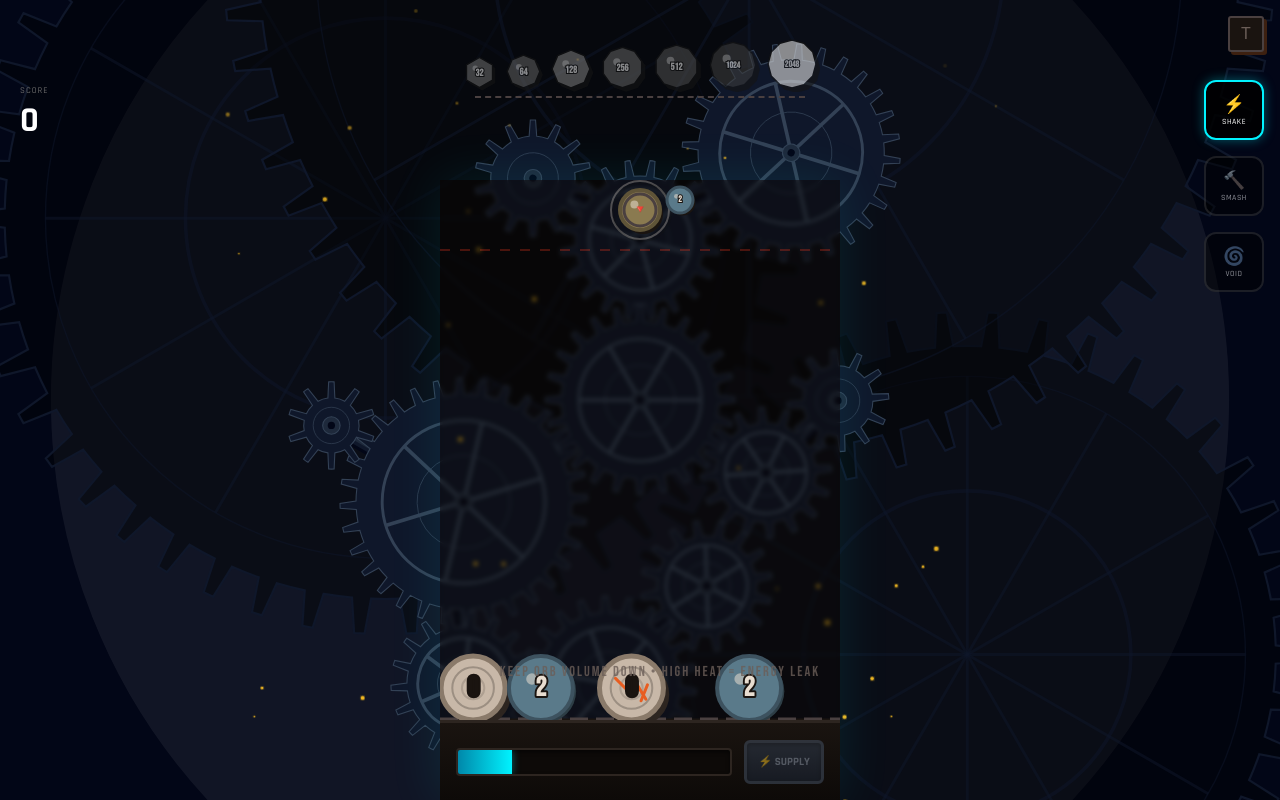
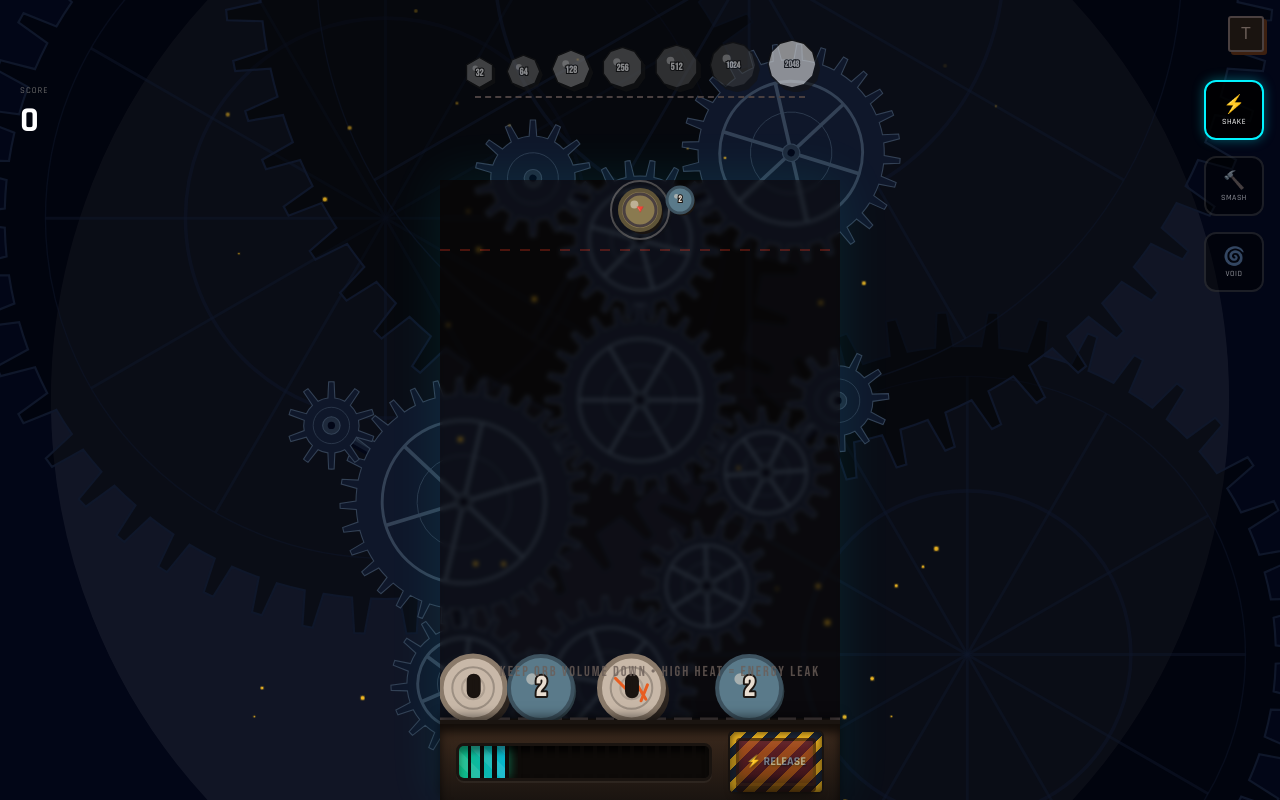
Before and after one commit to SuhasDhanrale/neon-strike, a website built with Vite: page index.html in a window 1280 px wide. Built offline with nearby package versions, Linux system fonts and the light colour scheme.

Commit message:
UI modifications: Extract chamber styles and update index.html

```diff
--- a/index.html
+++ b/index.html
@@ -18,15 +18,18 @@
         <div id="gravity-overlay"></div>
         <div id="combo-display">×2</div>
 
-        <!-- Chamber UI - Machine Base Energy Panel -->
-        <div id="chamber-ui">
-            <div id="xp-bar-track">
-                <div class="energy-bar-fill" id="xp-bar"></div>
+        <!-- Chamber UI - Machine Base Energy Panel (Steampunk) -->
+        <div id="chamber-ui" class="steampunk-base">
+            <div class="glass-tube-track" id="xp-bar-track">
+                <div class="coolant-fill" id="xp-bar"></div>
+                <div class="segment-overlay"></div> <!-- Creates the [][][][] look -->
             </div>
-            <button id="supply-energy-btn" class="gear-supply-btn gear-supply-inactive"
-                title="Supply Energy to next gear">
-                <span class="gear-supply-label">⚡ SUPPLY</span>
-            </button>
+            <div class="caution-frame">
+                <button id="supply-energy-btn" class="emergency-btn gear-supply-inactive"
+                    title="Supply Energy to next gear">
+                    <span class="btn-label">⚡ RELEASE</span>
+                </button>
+            </div>
         </div>
 
         <div id="level-toast">
--- a/src/main.js
+++ b/src/main.js
@@ -1,5 +1,6 @@
 // Entry point. Checks FTUE flag, boots FTUE or Game
 import './visuals/styles.css'
+import './visuals/styles/chamber.css'
 import { State } from './state.js'
 import * as gameLoop from './gameLoop.js'
 import { init as initInput } from './core/inputHandler.js'
--- a/src/visuals/styles.css
+++ b/src/visuals/styles.css
@@ -932,186 +932,3 @@ canvas {
     border-color: var(--ember);
     color: var(--parchment);
 }
-
-/* ══════════════════════════════════════════
-   GEAR SUPPLY ENERGY BUTTON
-   Sits above the vertical energy bar (right side)
-   Active only when energy bar is full
-══════════════════════════════════════════ */
-.gear-supply-btn {
-    /* Position will be handled by flex layout in #chamber-ui */
-    position: relative;
-    width: 80px;
-    height: 44px;
-    border-radius: 6px;
-    border: 3px solid #06b6d4;
-    background: linear-gradient(180deg, #1e293b 0%, #0f172a 100%);
-    color: #06b6d4;
-    font-size: 0.7rem;
-    font-weight: 700;
-    cursor: pointer;
-    display: flex;
-    flex-direction: column;
-    align-items: center;
-    justify-content: center;
-    pointer-events: auto;
-    transition: all 0.3s ease;
-    z-index: 20;
-    padding: 4px;
-    box-shadow:
-        inset 0 2px 4px rgba(255, 255, 255, 0.1),
-        0 4px 8px rgba(0, 0, 0, 0.4);
-}
-
-.gear-supply-btn.gear-supply-inactive {
-    opacity: 0.5;
-    cursor: default;
-    border-color: #475569;
-    color: #94a3b8;
-    background: linear-gradient(180deg, #334155 0%, #1e293b 100%);
-    box-shadow: inset 0 2px 4px rgba(0, 0, 0, 0.3);
-}
-
-.gear-supply-btn.gear-supply-active {
-    opacity: 1;
-    border-color: #f59e0b;
-    color: #fbbf24;
-    box-shadow:
-        inset 0 2px 4px rgba(255, 255, 255, 0.1),
-        0 0 12px rgba(245, 158, 11, 0.5),
-        0 4px 8px rgba(0, 0, 0, 0.4);
-    animation: gearBtnPulse 1.2s ease-in-out infinite;
-}
-
-.gear-supply-btn.gear-supply-active:hover {
-    background: linear-gradient(180deg, #451a03 0%, #78350f 100%);
-    border-color: #fbbf24;
-    box-shadow:
-        inset 0 2px 4px rgba(255, 255, 255, 0.15),
-        0 0 20px rgba(251, 191, 36, 0.6),
-        0 4px 8px rgba(0, 0, 0, 0.5);
-}
-
-.gear-supply-btn.gear-supply-active:active {
-    transform: translateY(2px);
-    box-shadow:
-        inset 0 3px 6px rgba(0, 0, 0, 0.4),
-        0 0 8px rgba(245, 158, 11, 0.4);
-}
-
-.gear-supply-btn.gear-supply-hidden {
-    display: none;
-}
-
-.gear-supply-icon {
-    font-style: normal;
-    pointer-events: none;
-}
-
-@keyframes gearBtnPulse {
-
-    0%,
-    100% {
-        box-shadow: 0 0 10px rgba(6, 182, 212, 0.6), 0 0 20px rgba(6, 182, 212, 0.3);
-    }
-
-    50% {
-        box-shadow: 0 0 18px rgba(6, 182, 212, 0.9), 0 0 36px rgba(6, 182, 212, 0.5);
-    }
-}
-
-/* Energy Bar Drain Animation */
-.energy-bar-fill.draining {
-    background: linear-gradient(to top,
-            rgba(6, 182, 212, 0.9) 0%,
-            rgba(6, 182, 212, 0.6) 50%,
-            rgba(6, 182, 212, 0.3) 100%) !important;
-    box-shadow: 0 0 15px rgba(6, 182, 212, 0.8),
-        0 0 30px rgba(6, 182, 212, 0.4),
-        inset 0 0 10px rgba(255, 255, 255, 0.2);
-    animation: energyDrainPulse 0.15s ease-in-out infinite;
-}
-
-@keyframes energyDrainPulse {
-
-    0%,
-    100% {
-        box-shadow: 0 0 15px rgba(6, 182, 212, 0.8),
-            0 0 30px rgba(6, 182, 212, 0.4),
-            inset 0 0 10px rgba(255, 255, 255, 0.2);
-    }
-
-    50% {
-        box-shadow: 0 0 20px rgba(6, 182, 212, 1),
-            0 0 40px rgba(6, 182, 212, 0.6),
-            inset 0 0 15px rgba(255, 255, 255, 0.3);
-    }
-}
-
-/* ══════════════════════════════════════════
-   CHAMBER UI - Machine Base Energy Panel
-   Horizontal energy bar at bottom of canvas
-   ══════════════════════════════════════════ */
-#chamber-ui {
-    position: absolute;
-    /* left, top, width are set dynamically by handleResize() in main.js */
-    height: 80px;
-    /* matches FLOOR_OFFSET (80px) from config.js */
-    display: flex;
-    align-items: center;
-    padding: 0 16px;
-    box-sizing: border-box;
-    background: linear-gradient(180deg, #1a1410 0%, #0d0a08 100%);
-    border-top: 3px solid #2d2520;
-    z-index: 15;
-    gap: 12px;
-}
-
-#xp-bar-track {
-    flex: 1;
-    height: 24px;
-    background: #0d0a08;
-    border: 2px solid #2d2520;
-    border-radius: 4px;
-    position: relative;
-    overflow: hidden;
-    box-shadow: inset 0 2px 4px rgba(0, 0, 0, 0.6);
-}
-
-#xp-bar-track .energy-bar-fill {
-    width: 0%;
-    height: 100%;
-    position: absolute;
-    left: 0;
-    top: 0;
-    background: linear-gradient(90deg, #0088aa 0%, #00f3ff 100%);
-    box-shadow: 0 0 8px rgba(0, 243, 255, 0.4);
-    transition: width 0.15s linear;
-}
-
-#xp-bar-track .energy-bar-fill.energy-full {
-    animation: energy-full-flash 0.6s ease-out forwards;
-}
-
-#xp-bar-track .energy-bar-fill.energy-empty {
-    opacity: 0.2;
-    box-shadow: none;
-}
-
-#xp-bar-track .energy-bar-fill.draining {
-    background: linear-gradient(to right,
-            rgba(6, 182, 212, 0.9) 0%,
-            rgba(6, 182, 212, 0.6) 50%,
-            rgba(6, 182, 212, 0.3) 100%) !important;
-    box-shadow: 0 0 15px rgba(6, 182, 212, 0.8),
-        0 0 30px rgba(6, 182, 212, 0.4),
-        inset 0 0 10px rgba(255, 255, 255, 0.2);
-}
-
-.gear-supply-label {
-    display: flex;
-    flex-direction: column;
-    align-items: center;
-    gap: 2px;
-    font-family: 'Rajdhani', sans-serif;
-}
--- /dev/null
+++ b/src/visuals/styles/chamber.css
@@ -0,0 +1,198 @@
+/* ══════════════════════════════════════════
+   CHAMBER UI - Steampunk Machine Base ("The Rusted Engine")
+   ══════════════════════════════════════════ */
+
+.steampunk-base {
+    position: absolute;
+    /* JS sets top, left, width */
+    height: 80px;
+    display: flex;
+    align-items: center;
+    padding: 0 16px;
+    box-sizing: border-box;
+    /* Rusted metal background */
+    background: linear-gradient(180deg, #3d2a1d 0%, #1a1410 100%),
+        repeating-linear-gradient(45deg, rgba(0, 0, 0, 0.1) 0px, rgba(0, 0, 0, 0.1) 2px, transparent 2px, transparent 4px);
+    border-top: 4px solid #1a1410;
+    box-shadow: inset 0 8px 10px rgba(0, 0, 0, 0.7), 0 -4px 10px rgba(0, 0, 0, 0.5);
+    z-index: 15;
+    gap: 16px;
+}
+
+/* Reinforced Glass Tube Track */
+.glass-tube-track {
+    flex: 1;
+    height: 32px;
+    background: #0d0a08;
+    border: 3px solid #1a1410;
+    border-radius: 8px;
+    /* Slightly pill-shaped */
+    position: relative;
+    overflow: hidden;
+    box-shadow:
+        inset 0 4px 6px rgba(0, 0, 0, 0.8),
+        0 2px 0 rgba(255, 255, 255, 0.05);
+    /* subtle bottom highlight */
+}
+
+/* Radioactive Coolant Fill */
+.coolant-fill {
+    width: 0%;
+    height: 100%;
+    position: absolute;
+    left: 0;
+    top: 0;
+    background: linear-gradient(90deg, #10b981 0%, #06b6d4 100%);
+    box-shadow: 0 0 12px rgba(16, 185, 129, 0.6);
+    transition: width 0.15s linear;
+    z-index: 1;
+}
+
+/* Add a slow bubble/flow animation to the coolant */
+.coolant-fill::after {
+    content: '';
+    position: absolute;
+    top: 0;
+    left: 0;
+    right: 0;
+    bottom: 0;
+    background: repeating-linear-gradient(45deg,
+            rgba(255, 255, 255, 0.1) 0px,
+            rgba(255, 255, 255, 0.1) 10px,
+            transparent 10px,
+            transparent 20px);
+    background-size: 28px 28px;
+    animation: flowLines 1.5s linear infinite;
+    z-index: 2;
+}
+
+@keyframes flowLines {
+    0% {
+        background-position: 0 0;
+    }
+
+    100% {
+        background-position: 28px 0;
+    }
+}
+
+/* Segment Overlay [][][][] Box Effect */
+.segment-overlay {
+    position: absolute;
+    top: 0;
+    left: 0;
+    width: 100%;
+    height: 100%;
+    /* Creates vertical black dividers to segment the liquid */
+    background: repeating-linear-gradient(90deg,
+            transparent 0%,
+            transparent calc(5% - 4px),
+            #0d0a08 calc(5% - 4px),
+            #0d0a08 5%);
+    z-index: 3;
+    pointer-events: none;
+    box-shadow: inset 0 6px 6px rgba(0, 0, 0, 0.4);
+}
+
+/* Caution Frame for Button */
+.caution-frame {
+    display: flex;
+    align-items: center;
+    justify-content: center;
+    padding: 6px;
+    background: repeating-linear-gradient(-45deg,
+            #fbbf24 0px,
+            #fbbf24 8px,
+            #1e293b 8px,
+            #1e293b 16px);
+    border-radius: 6px;
+    border: 2px solid #1a1410;
+    box-shadow: inset 0 0 10px rgba(0, 0, 0, 0.8);
+}
+
+/* Clunky Emergency Stop Button */
+.emergency-btn {
+    position: relative;
+    width: 80px;
+    height: 48px;
+    border-radius: 4px;
+    border: 3px solid #451a03;
+    background: linear-gradient(180deg, #b91c1c 0%, #7f1d1d 100%);
+    /* Rusty Red */
+    color: #fef08a;
+    /* Yellowish text */
+    font-size: 0.75rem;
+    font-weight: 800;
+    font-family: 'Rajdhani', sans-serif;
+    cursor: pointer;
+    display: flex;
+    align-items: center;
+    justify-content: center;
+    pointer-events: auto;
+    text-shadow: 1px 1px 2px rgba(0, 0, 0, 0.8);
+    transition: transform 0.1s cubic-bezier(0.4, 0, 0.2, 1), box-shadow 0.1s linear, background-color 0.2s;
+    /* Massive drop shadow for depth */
+    box-shadow:
+        inset 0 4px 6px rgba(255, 255, 255, 0.15),
+        inset 0 -4px 6px rgba(0, 0, 0, 0.4),
+        0 6px 0 #451a03,
+        0 8px 12px rgba(0, 0, 0, 0.6);
+}
+
+/* Inactive State (Dull, gray-ish red) */
+.emergency-btn.gear-supply-inactive {
+    opacity: 0.7;
+    cursor: default;
+    background: linear-gradient(180deg, #7f1d1d 0%, #450a0a 100%);
+    color: #9ca3af;
+    border-color: #2e1005;
+    box-shadow:
+        inset 0 4px 6px rgba(255, 255, 255, 0.05),
+        inset 0 -4px 6px rgba(0, 0, 0, 0.6),
+        0 6px 0 #1a0802,
+        0 8px 12px rgba(0, 0, 0, 0.8);
+}
+
+/* Active State (Glows yellow, pulsing ready) */
+.emergency-btn.gear-supply-active {
+    border-color: #fbbf24;
+    box-shadow:
+        inset 0 4px 6px rgba(255, 255, 255, 0.2),
+        inset 0 -4px 6px rgba(0, 0, 0, 0.4),
+        0 6px 0 #78350f,
+        0 8px 12px rgba(0, 0, 0, 0.5),
+        0 0 15px rgba(251, 191, 36, 0.6);
+    animation: alarmPulse 1s alternate infinite;
+}
+
+@keyframes alarmPulse {
+    from {
+        filter: brightness(1);
+    }
+
+    to {
+        filter: brightness(1.3);
+    }
+}
+
+/* Active Hover */
+.emergency-btn.gear-supply-active:hover {
+    background: linear-gradient(180deg, #dc2626 0%, #991b1b 100%);
+    text-shadow: 0 0 8px rgba(254, 240, 138, 0.8);
+}
+
+/* PHYSICAL JAM DOWN EFFECT */
+.emergency-btn.gear-supply-active:active {
+    transform: translateY(6px);
+    /* Smacks down into the frame */
+    box-shadow:
+        inset 0 6px 10px rgba(0, 0, 0, 0.6),
+        0 0 0 #78350f,
+        /* Compress the 3D edge */
+        0 2px 4px rgba(0, 0, 0, 0.8);
+}
+
+.btn-label {
+    margin-top: -2px;
+    /* Visual centering adjustment */
+}
```
